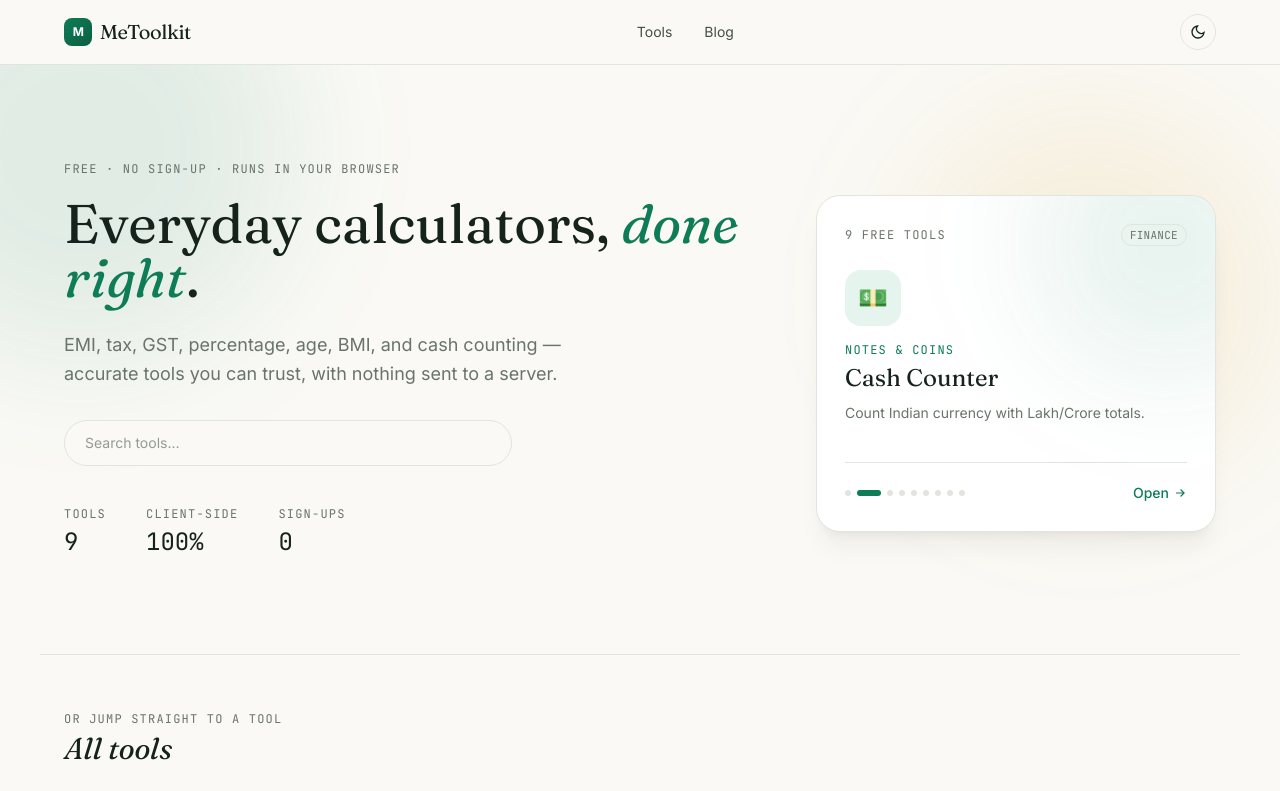
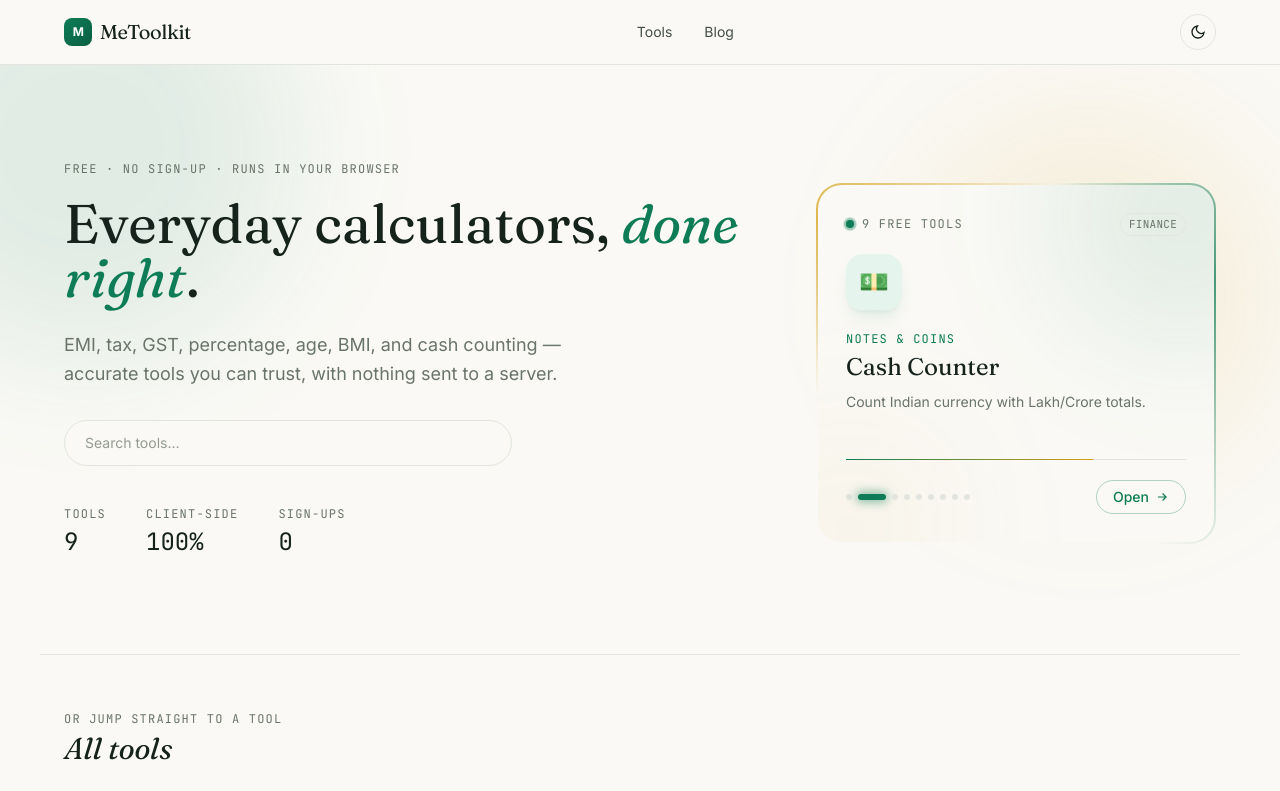
Before and after one commit to coolkishan44/metoolkit, a Next.js app: page / in a window 1280 px wide. Shown: the top 791 px of the page. Built offline with nearby package versions, Linux system fonts and the light colour scheme.

Commit message:
Add LED ring, hover and idle animations to ToolShowcase

```diff
--- a/components/ToolShowcase.tsx
+++ b/components/ToolShowcase.tsx
@@ -15,7 +15,7 @@
   { href: "/unit-converter", icon: "🔁", name: "Unit Converter", tagline: "Length, weight, temp", detail: "Metric and imperial, both directions.", category: "Utility" },
 ];
 
-const INTERVAL = 3200;
+const INTERVAL = 3600;
 
 export default function ToolShowcase() {
   const [index, setIndex] = useState(0);
@@ -29,38 +29,93 @@
     return () => clearInterval(id);
   }, [paused]);
 
+  const active = slides[index];
+
   return (
+    <>
+      <style>{`
+        @keyframes ts-led {
+          to { transform: translate(-50%, -50%) rotate(360deg); }
+        }
+        @keyframes ts-in {
+          from { opacity: 0; transform: translateY(14px) scale(0.97); }
+          to   { opacity: 1; transform: translateY(0) scale(1); }
+        }
+        @keyframes ts-bar {
+          from { transform: scaleX(0); }
+          to   { transform: scaleX(1); }
+        }
+        @keyframes ts-float {
+          0%, 100% { transform: translateY(0); }
+          50%      { transform: translateY(-6px); }
+        }
+        .ts-led {
+          position: absolute;
+          left: 50%;
+          top: 50%;
+          width: 190%;
+          aspect-ratio: 1;
+          transform: translate(-50%, -50%);
+          animation: ts-led 6s linear infinite;
+          opacity: 0.75;
+          transition: opacity 400ms ease;
+        }
+        .ts-shell:hover .ts-led { opacity: 1; animation-duration: 2.6s; }
+        .ts-led-a { background: conic-gradient(from 0deg, transparent 0deg, currentColor 55deg, transparent 130deg); }
+        .ts-led-b { background: conic-gradient(from 180deg, transparent 0deg, currentColor 45deg, transparent 110deg); animation-duration: 8s; animation-direction: reverse; }
+        .ts-shell:hover .ts-led-b { animation-duration: 3.4s; }
+        .ts-slide { animation: ts-in 520ms cubic-bezier(0.16, 1, 0.3, 1) both; }
+        .ts-icon { animation: ts-float 4s ease-in-out infinite; }
+        .ts-bar {
+          transform-origin: left;
+          animation: ts-bar linear forwards;
+          animation-duration: ${INTERVAL}ms;
+        }
+        @media (prefers-reduced-motion: reduce) {
+          .ts-led, .ts-icon, .ts-bar { animation: none; }
+          .ts-slide { animation-duration: 1ms; }
+        }
+      `}</style>
+
       <div
         onMouseEnter={() => setPaused(true)}
         onMouseLeave={() => setPaused(false)}
-      className="relative rounded-3xl border border-line dark:border-white/10 bg-surface dark:bg-white/[0.03] p-7 shadow-xl shadow-black/5 dark:shadow-black/30 overflow-hidden"
+        className="ts-shell group relative rounded-[26px] p-[2px] overflow-hidden transition-all duration-500 ease-out hover:-translate-y-2 hover:shadow-2xl hover:shadow-indigo/25 dark:hover:shadow-black/50"
       >
+        <span aria-hidden="true" className="ts-led ts-led-a text-indigo" />
+        <span aria-hidden="true" className="ts-led ts-led-b text-amber" />
+
+        <div className="relative rounded-[24px] bg-paper dark:bg-[#0F1712] p-7 overflow-hidden">
           <span
             aria-hidden="true"
-        className="pointer-events-none absolute -top-20 -right-20 w-64 h-64 rounded-full bg-indigo/10 blur-3xl"
+            className="pointer-events-none absolute -top-24 -right-24 w-64 h-64 rounded-full bg-indigo/10 blur-3xl transition-all duration-700 group-hover:bg-indigo/25 group-hover:scale-125"
+          />
+          <span
+            aria-hidden="true"
+            className="pointer-events-none absolute -bottom-24 -left-20 w-56 h-56 rounded-full bg-amber/5 blur-3xl transition-all duration-700 group-hover:bg-amber/20"
           />
 
           <div className="relative flex items-center justify-between mb-6">
-        <p className="text-xs font-mono uppercase tracking-widest text-muted">
+            <p className="flex items-center gap-2 text-xs font-mono uppercase tracking-widest text-muted">
+              <span className="relative flex w-2 h-2">
+                <span className="absolute inset-0 rounded-full bg-indigo animate-ping" />
+                <span className="relative w-2 h-2 rounded-full bg-indigo" />
+              </span>
               9 free tools
             </p>
-        <span className="text-[11px] font-mono uppercase tracking-wide text-muted border border-line dark:border-white/10 rounded-full px-2 py-0.5">
-          {slides[index].category}
+            <span
+              key={active.category + index}
+              className="ts-slide text-[11px] font-mono uppercase tracking-wide text-muted border border-line dark:border-white/10 rounded-full px-2 py-0.5"
+            >
+              {active.category}
             </span>
           </div>
 
-      <div className="relative h-[168px]">
-        {slides.map((slide, i) => (
-          <div
-            key={slide.href}
-            aria-hidden={i !== index}
-            className={`absolute inset-0 transition-all duration-500 ease-out ${
-              i === index
-                ? "opacity-100 translate-x-0"
-                : "opacity-0 translate-x-6 pointer-events-none"
-            }`}
-          >
-            <span className="w-14 h-14 rounded-2xl bg-indigo-soft dark:bg-indigo/15 flex items-center justify-center text-2xl mb-4">
+          <div className="relative h-[176px]">
+            {slides.map((slide, i) =>
+              i === index ? (
+                <div key={slide.href} className="ts-slide absolute inset-0">
+                  <span className="ts-icon w-14 h-14 rounded-2xl bg-indigo-soft dark:bg-indigo/15 flex items-center justify-center text-2xl mb-4 shadow-lg shadow-indigo/10 transition-transform duration-300 group-hover:scale-110">
                     {slide.icon}
                   </span>
                   <p className="text-xs font-mono uppercase tracking-widest text-indigo mb-1">
@@ -71,10 +126,20 @@
                   </h2>
                   <p className="text-sm text-muted leading-relaxed">{slide.detail}</p>
                 </div>
-        ))}
+              ) : null
+            )}
           </div>
 
-      <div className="relative flex items-center justify-between mt-6 pt-5 border-t border-line dark:border-white/10">
+          <div className="relative mt-6 h-px bg-line dark:bg-white/10 overflow-hidden">
+            <span
+              key={index}
+              aria-hidden="true"
+              className="ts-bar absolute inset-0 bg-gradient-to-r from-indigo to-amber"
+              style={{ animationPlayState: paused ? "paused" : "running" }}
+            />
+          </div>
+
+          <div className="relative flex items-center justify-between mt-5">
             <div className="flex gap-1.5">
               {slides.map((slide, i) => (
                 <button
@@ -82,25 +147,35 @@
                   onClick={() => setIndex(i)}
                   aria-label={`Show ${slide.name}`}
                   aria-current={i === index}
-              className={`h-1.5 rounded-full transition-all duration-300 ${
+                  className={`h-1.5 rounded-full transition-all duration-300 ease-out ${
                     i === index
-                  ? "w-6 bg-indigo"
-                  : "w-1.5 bg-line dark:bg-white/20 hover:bg-indigo/50"
+                      ? "w-7 bg-indigo shadow-[0_0_10px_2px] shadow-indigo/50"
+                      : "w-1.5 bg-line dark:bg-white/20 hover:w-3 hover:bg-indigo/60"
                   }`}
                 />
               ))}
             </div>
 
             <Link
-          href={slides[index].href}
-          className="group inline-flex items-center gap-1 text-sm font-medium text-indigo hover:gap-2 transition-all"
+              href={active.href}
+              className="group/btn inline-flex items-center gap-1.5 rounded-full border border-indigo/30 px-4 py-1.5 text-sm font-medium text-indigo transition-all duration-300 hover:border-indigo hover:bg-indigo hover:text-white hover:shadow-lg hover:shadow-indigo/30"
             >
               Open
-          <svg width="14" height="14" viewBox="0 0 24 24" fill="none" stroke="currentColor" strokeWidth="2">
+              <svg
+                width="14"
+                height="14"
+                viewBox="0 0 24 24"
+                fill="none"
+                stroke="currentColor"
+                strokeWidth="2"
+                className="transition-transform duration-300 group-hover/btn:translate-x-1"
+              >
                 <path d="M5 12h14M13 6l6 6-6 6" />
               </svg>
             </Link>
           </div>
         </div>
+      </div>
+    </>
   );
 }
```
Lines whose indentation alone changed are shown as unchanged.
